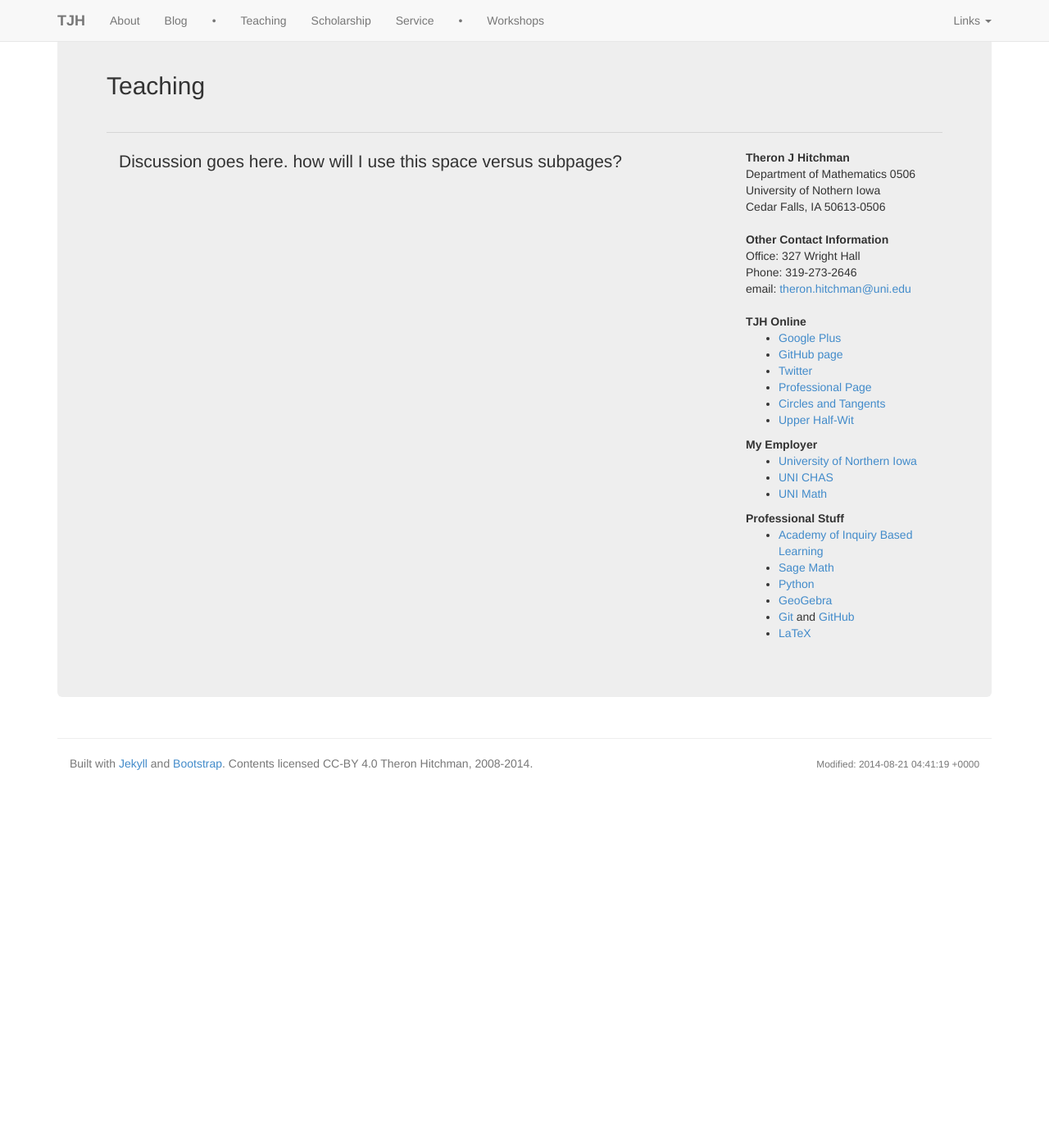
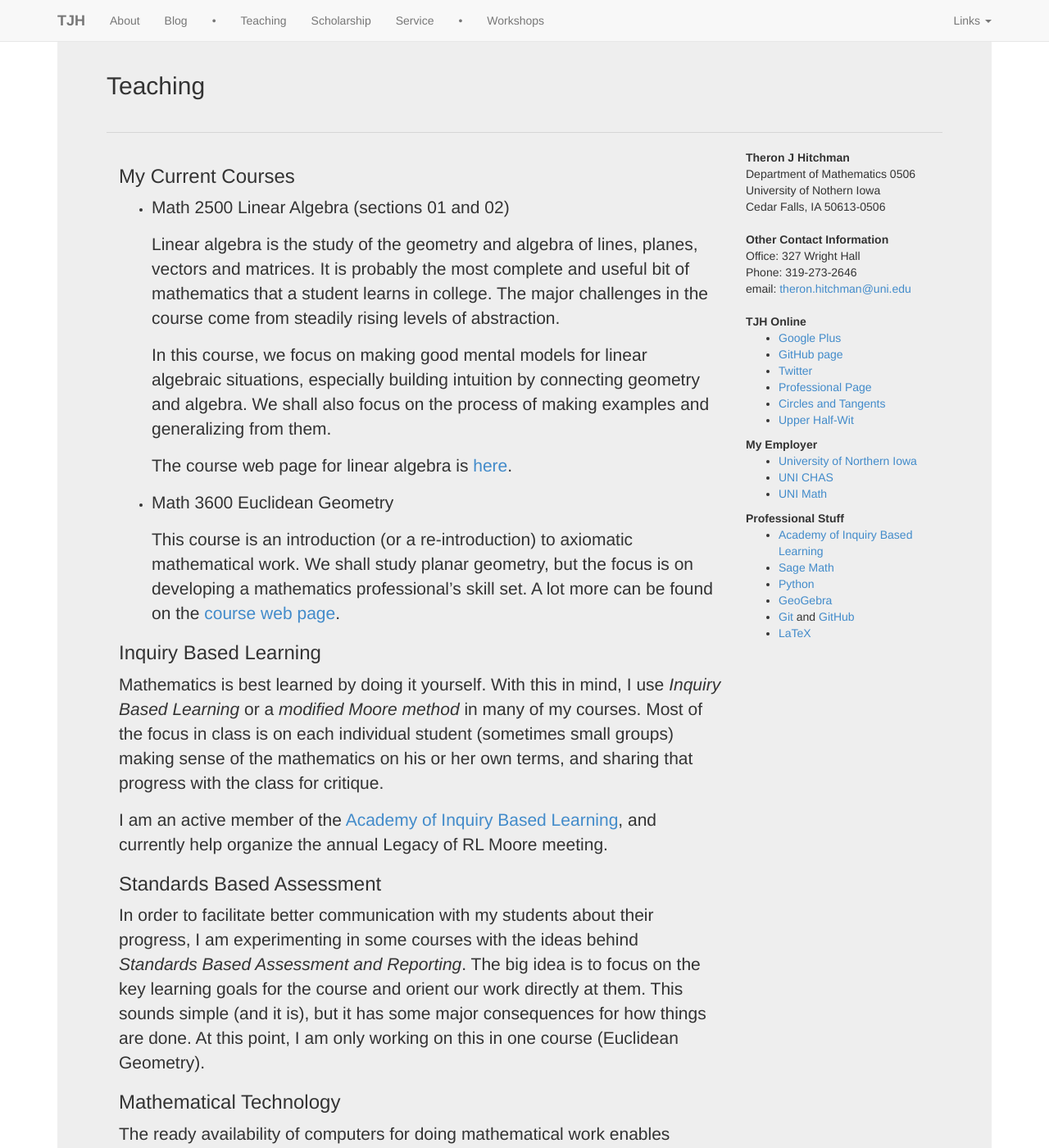
Before and after one commit to theronhitchman/uni_web_devel, a Jekyll site: the page built from teaching/index.md, in a window 1280 px wide and 1400 px high. Shown: the whole window at 82% size. Built offline with Jekyll 4.4.1, drawn with Linux system fonts in a browser that asks for light colours; nearby versions of some CDN libraries; some of the changed text lies outside the part shown.

Commit message:
wrote teaching page

```diff
--- a/teaching/index.md
+++ b/teaching/index.md
@@ -3,4 +3,100 @@ layout: default
 title: Teaching
 ---
 
-Discussion goes here. how will I use this space versus subpages?
+### My Current Courses
+
+- Math 2500 Linear Algebra (sections 01 and 02)
+
+    Linear algebra is the study of the geometry and algebra of lines, planes, vectors
+    and matrices. It is probably the most complete and useful bit of mathematics
+    that a student learns in college. The major challenges in the course come from
+    steadily rising levels of abstraction.
+
+    In this course, we focus on making good mental models for linear algebraic
+    situations, especially building intuition by connecting geometry and algebra.
+    We shall also focus on the process of making examples and generalizing from them.
+
+    The course web page for linear algebra is [here][linalg].
+
+- Math 3600 Euclidean Geometry
+
+    This course is an introduction (or a re-introduction) to axiomatic
+    mathematical work. We shall study planar geometry, but the focus is on
+    developing a mathematics professional's skill set. A lot more can be found
+    on the [course web page][euclidean].
+
+
+### Inquiry Based Learning
+
+Mathematics is best learned by doing it yourself. With this in mind,
+I use <em>Inquiry Based Learning</em> or a <em>modified Moore method</em>
+in many of my courses. Most of the focus in class is on each individual student
+(sometimes small groups) making sense of the mathematics on his or her own terms,
+and sharing that progress with the class for critique.
+
+I am an active member of the [Academy of Inquiry Based Learning][aibl], and currently
+help organize the annual Legacy of RL Moore meeting.
+
+### Standards Based Assessment
+
+In order to facilitate better communication with my students about their progress,
+I am experimenting in some courses with the ideas behind _Standards Based
+Assessment and Reporting_. The big idea is to focus on the key learning
+goals for the course and orient our work directly at them. This sounds
+simple (and it is), but it has some major consequences for how things are done.
+At this point, I am only working on this in one course (Euclidean Geometry).
+
+### Mathematical Technology
+
+The ready availability of computers for doing mathematical work enables mathematicians
+(at all stages of development) to work in new ways. I am a big fan of the free and open
+software movement, and my favorite mathematical software tools are
+
+  - The [Sage Mathematical Software System][sage],
+  - [Geogebra][geogebra], and
+  - [Python][python].
+
+### Past Courses
+
+I have taught a wide variety of courses. I think this is the complete list.
+
+<table class="table">
+<col class="field-name" />
+<col class="field-body" />
+<tbody valign="top">
+<tr class="field-odd field"><th class="field-name" colspan="2">At University of Northern Iowa:</th></tr>
+<tr class="field-odd field"><td>&nbsp;</td><td class="field-body"><em>(Advanced) Euclidean Geometry</em>, <em>Geometric Transformations</em>,
+<em>(Introduction to) Modern Geometries</em>, <em>Mathematical Problem Solving</em>,
+<em>Differential Geometry</em>, <em>Differential Calculus</em>,
+<em>Integral Calculus</em>, <em>Introduction to Statistical Methods</em>,
+<em>The Real Number System</em>, <em>Dynamical Systems: Chaos Theory and Fractals</em>,
+<em>Topics in non-Euclidean Geometry</em>, <em>Combinatorics</em>,
+<em>Mathematics in Decision Making</em>, <em>Linear Algebra</em></td>
+</tr>
+<tr class="field-even field"><th class="field-name" colspan="2">At Williams College:</th></tr>
+<tr class="field-even field"><td>&nbsp;</td><td class="field-body"><em>Linear algebra</em>,
+<em>Discrete Mathematics</em>,
+<em>Geometric ODEs</em></td>
+</tr>
+<tr class="field-odd field"><th class="field-name" colspan="2">At Rice University:</th></tr>
+<tr class="field-odd field"><td>&nbsp;</td><td class="field-body"><em>Differential Calculus</em>,
+<em>Integral Calculus</em>,
+<em>Multivariable Calculus</em>,
+<em>Ordinary Differential Equations</em>,
+<em>Introduction to Lie Groups and Lie algebras</em>,
+<em>Introduction to Partial Differential Equations</em></td>
+</tr>
+</tbody>
+</table>
+
+### An Award
+
+In October 2013, I was honored with the Outstanding Teaching Award by the Iowa
+Section of the Mathematical Association of America.
+
+[linalg]: http://theronhitchman.github.io/linear-algebra/
+[euclidean]: http://theronhitchman.github.io/euclidean-geometry/
+[sage]: {{site.sageurl}}
+[geogebra]: {{site.ggburl}}
+[aibl]: {{site.aiblurl}}
+[python]: {{site.pythonurl}}
```
Also changed, not shown: teaching/awards.md (deleted), teaching/fall2014.md (deleted), teaching/ibl.md (deleted), teaching/sba.md (deleted), teaching/tech.md (deleted).
